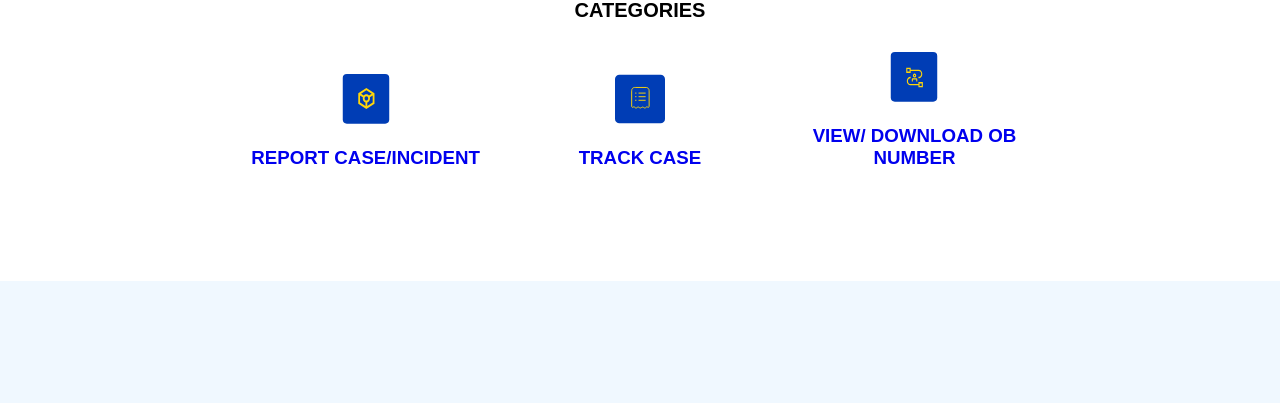
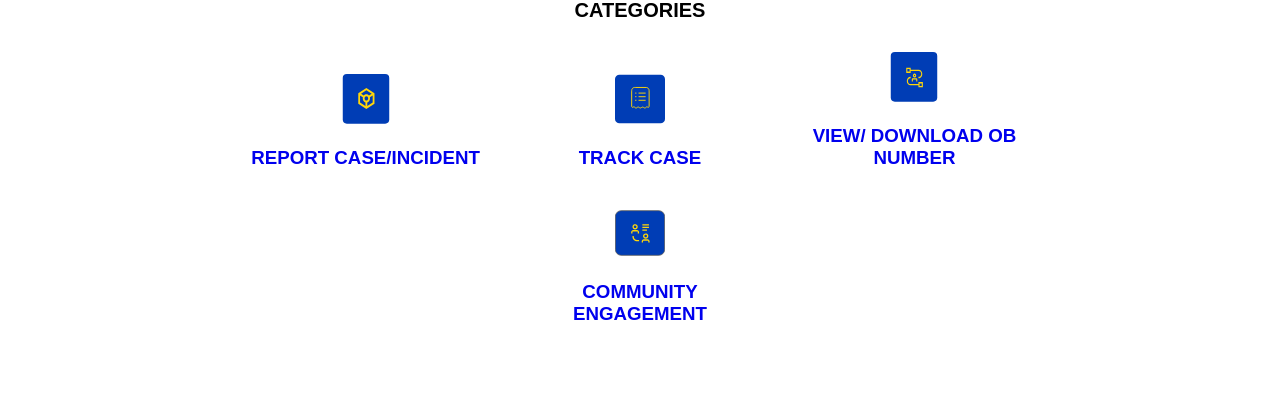
Before and after one commit to Kibet-g/ICMS, a PHP site: page /FRONTEND/home.php in a window 1280 px wide. Shown: the part 519-922 px from the top of the page. Before the commit the page ends 800 px from the top, so only its background shows below. Run offline with PHP 8.4, Linux system fonts and the light colour scheme; the visitor is signed in with stand-in values (Sample User, id 1).

Commit message:
Update on the home page

```diff
--- a/FRONTEND/home.php
+++ b/FRONTEND/home.php
@@ -32,7 +32,7 @@ include '../Database/db_con.php';
                 <h1>Welcome to the Sondu Police Station UTUMISHI KWA WOTE</h1>
 
                 <?php if (isset($_SESSION['name'])): ?>
-    <p>Welcome <strong style="color: #00008B;"><?php echo $_SESSION['name']; ?></strong>!</p>
+    <p>Welcome <strong style="color: #00008B;"><?php echo $_SESSION['name']; ?></strong></p>
 <?php endif; ?>
             </div>
 
@@ -95,6 +95,14 @@ include '../Database/db_con.php';
                 <h3>VIEW/ DOWNLOAD OB NUMBER</h3>
             </a>
         </div>
+        <div class="categories__item">
+            <a href="#">
+                <img src="IMAGES/community.svg" alt="Community Engagement">
+                <h3>COMMUNITY ENGAGEMENT</h3>
+            </a>
+        </div>
+    </section>
+</div>
             </section>
         </div>
     </main>
```
Also changed, not shown: FRONTEND/IMAGES/community.svg (added). Lines whose indentation alone changed are shown as unchanged.
